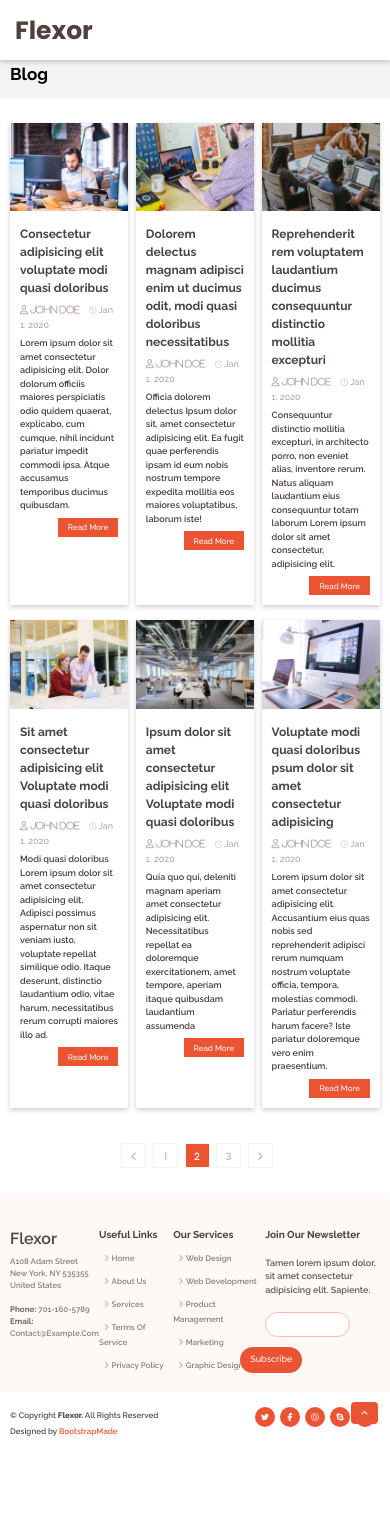
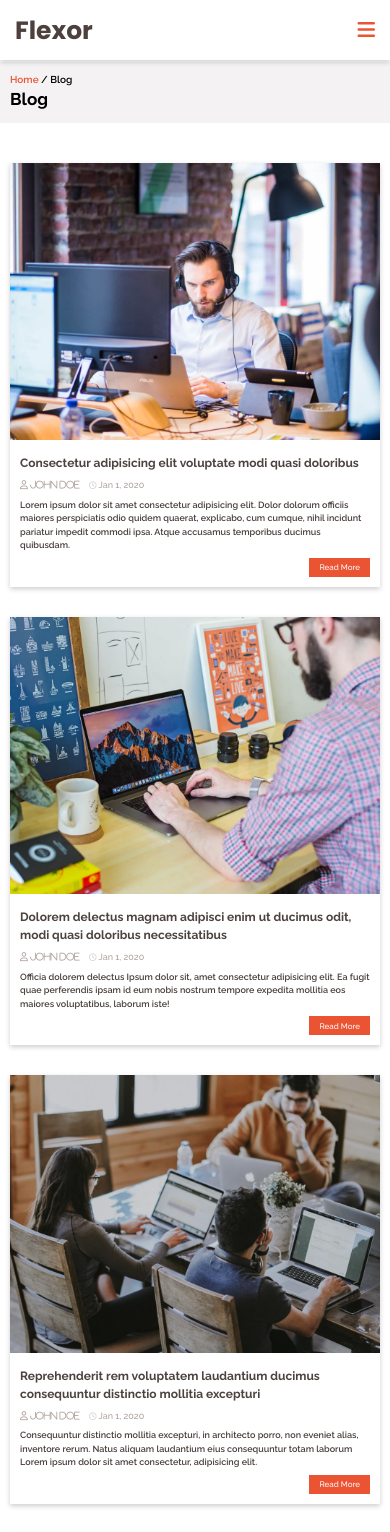
Before and after one commit to destinedeepak/checkpoint-4, a plain HTML site: page blog.html in a window 390 px wide. Shown: the top 1532 px of the page. Before the commit the page ends 1454 px from the top, so only its background shows below. Drawn offline with Linux system fonts and the light colour scheme.

Commit message:
fix footer text alignment for small screen

```diff
--- a/assests/stylesheets/style.css
+++ b/assests/stylesheets/style.css
@@ -980,7 +980,7 @@ input::placeholder, textarea::placeholder{
 
 /* blog styles  */
 /* section-heading */
-.heading{
+.blog-header{
     margin-top: 3.7rem;
     background: rgb(244,242,242);
     padding: 1rem 0;
@@ -1066,7 +1066,7 @@ input::placeholder, textarea::placeholder{
         max-width: 960px;
     }
     html{
-       font-size: 14px;
+       font-size: 12px;
     }
 }
 
@@ -1143,7 +1143,7 @@ input::placeholder, textarea::placeholder{
         padding-top: 7rem;
     }
     .nav-item {
-        margin-top: 1rem;
+        margin-top: 2rem;
         margin-right: 0;
     }
     .nav-item a {
@@ -1158,6 +1158,7 @@ input::placeholder, textarea::placeholder{
     }
     .deep-drop-down {
         width: 16rem;
+        left: 6rem;
     }
 
      /* about-us  */
@@ -1208,7 +1209,9 @@ input::placeholder, textarea::placeholder{
     padding: 0;
    }
     /* footer  */
-
+    .footer{
+        text-align: center;
+    }
     .footer-nav {
         margin: 0;
     }
@@ -1219,6 +1222,14 @@ input::placeholder, textarea::placeholder{
         right: 12px;
      }
 
+     /* blog med-screen styles  */
+
+     .blog-header{
+        margin-top: 6.2rem;
+        background: rgb(244,242,242);
+        padding: 1rem 0;
+        font-weight: 600;
+    }
 }
 
 
--- a/blog.html
+++ b/blog.html
@@ -14,16 +14,18 @@
 
 <body id="body">
     <div class="main-container">
+        <!-- header  -->
         <header class="navbar">
             <div class="container flex align-center">
                 <a class="brand-name" href="index.html">Flexor</a>
-                <!-- <label class="toggle-label" for="toggle">
+                <label class="toggle-label" for="toggle">
                         <i class="fas fa-bars"></i>
                     </label>
-                    <input id="toggle" type="checkbox"> -->
+                    <input id="toggle" type="checkbox">
                 <nav class="nav">
-                    <ul class="flex align-center">
+                    <ul class="flex align-center med-column">
                         <li class="nav-item"><a href="index.html">home</a></li>
+                        <li class="nav-item"><a href="#">about</a></li>
                         <li class="nav-item"><a href="#">services</a></li>
                         <li class="nav-item"><a href="#">portfolio</a></li>
                         <li class="nav-item"><a href="#">team</a></li>
@@ -61,7 +63,7 @@
            </header>
          <!-- body  -->
           <main>
-              <section class="heading">
+              <section class="blog-header">
                   <div class="container">
                       <a class="primary-font" href="index.html">Home</a>
                       <span> / Blog</span>
@@ -72,7 +74,7 @@
               <section class="blogs">
                   <div class="container">
                     <div class="flex wrap">
-                        <article class="each-blog flex-32">
+                        <article class="each-blog flex-32 med-flex-48 sm-flex-100">
                             <div class="image-container" >
                                 <img class="full-width" src="./assests/media/blog-1.jpg" alt="blog-image">
                             </div>
@@ -90,7 +92,7 @@
                                   </div>
                             </div>
                         </article>
-                        <article class="each-blog flex-32">
+                        <article class="each-blog flex-32 med-flex-48 sm-flex-100">
                             <div class="image-container" >
                                 <img class="full-width" src="./assests/media/blog-2.jpg" alt="blog-image">
                             </div>
@@ -108,7 +110,7 @@
                                 </div>
                             </div>
                         </article>
-                        <article class="each-blog flex-32">
+                        <article class="each-blog flex-32 med-flex-48 sm-flex-100">
                             <div class="image-container" >
                                 <img class="full-width" src="./assests/media/blog-3.jpg" alt="blog-image">
                             </div>
@@ -128,7 +130,7 @@
                                 </div>
                             </div>
                         </article>
-                        <article class="each-blog flex-32">
+                        <article class="each-blog flex-32 med-flex-48 sm-flex-100">
                             <div class="image-container" >
                                 <img class="full-width" src="./assests/media/blog-4.jpg" alt="blog-image">
                             </div>
@@ -147,7 +149,7 @@
                                   </div>
                             </div>
                         </article>
-                        <article class="each-blog flex-32">
+                        <article class="each-blog flex-32 med-flex-48 sm-flex-100">
                             <div class="image-container" >
                                 <img class="full-width" src="./assests/media/blog-5.jpg" alt="blog-image">
                             </div>
@@ -166,7 +168,7 @@
                                   </div>
                             </div>
                         </article>
-                        <article class="each-blog flex-32">
+                        <article class="each-blog flex-32 med-flex-48 sm-flex-100">
                             <div class="image-container" >
                                 <img class="full-width" src="./assests/media/blog-6.jpg" alt="blog-image">
                             </div>
@@ -199,8 +201,8 @@
          <footer class="footer relative">
             <!-- upper footer  -->
                 <div class="upper-footer bg padding">
-                 <div class="flex container">
-                     <div class="brand-and-address flex-16">
+                    <div class="flex container med-wrap">
+                        <div class="brand-and-address flex-16 med-flex-35 sm-flex-100">
                             <a class="brand-name" href="index.html">
                                 <strong>Flexor</strong>
                             </a>
@@ -210,7 +212,7 @@
                                 <a class="block" href="mailto:contact@example.com"> <span>Email:</span> contact@example.com</a>
                             </div>
                         </div>
-                     <div class="useful-links">
+                        <div class="useful-links med-flex-48 sm-flex-100">
                             <h6 class="h6-heading">Useful Links</h6>
                             <nav>
                                 <ul>
@@ -247,7 +249,7 @@
                                 </ul>
                             </nav>
                         </div>
-                     <div class="our-services">
+                        <div class="our-services med-flex-35 sm-flex-100">
                             <h6 class="h6-heading">Our Services</h6>
                             <nav>
                                 <ul>
@@ -284,7 +286,7 @@
                                 </ul>
                             </nav>
                         </div>
-                     <div class="join-our-newsletter flex-32">
+                        <div class="join-our-newsletter flex-32 med-flex-48 sm-flex-100">
                                 <h6 class="h6-heading">Join Our Newsletter</h6>
                                 <p class="text">Tamen lorem ipsum dolor, sit amet consectetur adipisicing elit. Sapiente.</p>
                                 <div>
@@ -296,12 +298,12 @@
                     </div>
             <!-- lower footer  -->
                 <div class="lower-footer">
-                     <div class="container flex">
-                         <div class="footer-text">
+                        <div class="container flex med-wrap med-text-center">
+                            <div class="footer-text med-flex-100">
                                 <span>&copy; Copyright <strong>Flexor.</strong> All Rights Reserved</span> <br>
                                 <span>Designed by <small class="primary-font">BootstrapMade</small></span>
                             </div>
-                         <nav class="footer-nav">
+                            <nav class="footer-nav med-flex-100 med-center">
                                 <ul class="flex">
                                     <li>
                                         <a class="icon " href="#"><i class="fab fa-twitter"></i></a>
```
Also changed, not shown: index.html (+11 -11 lines). Lines whose indentation alone changed are shown as unchanged.
